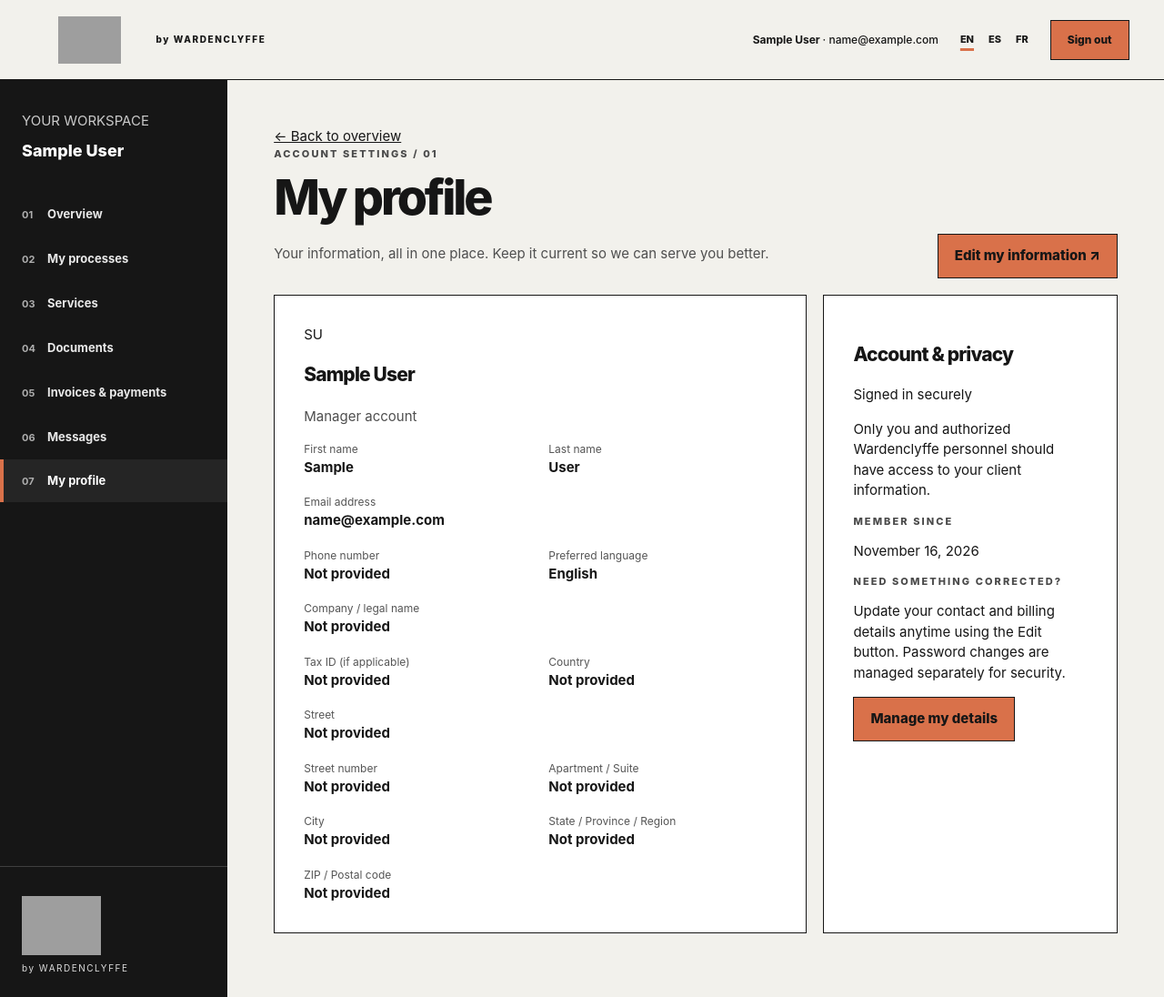
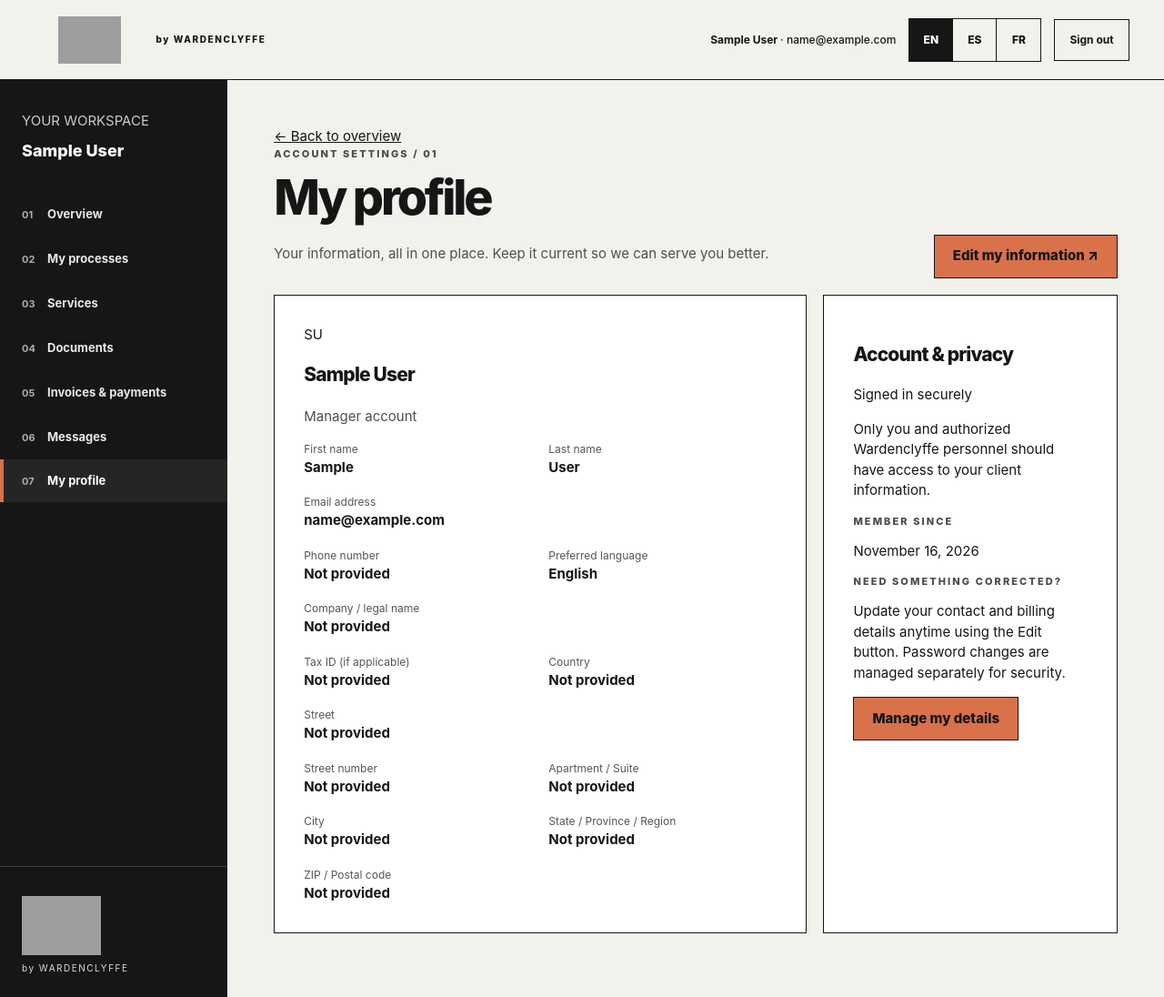
Before and after one commit to gfswardenclyffe/software_engineeringfall2026, a Django app: page /profile/ in a window 1280 px wide. Shown: the whole page at 91% size. Run offline with Django 5.2, Linux system fonts and the light colour scheme; the visitor is signed in with stand-in values (Sample User, id 1); parts of the project's set-up code (start-up, migrations or seed data) failed here and were passed over; grey boxes are pictures that could not be loaded.

Commit message:
Align language switchers, CTA text, auth journey, and area unit toggle

```diff
--- a/portal/static/portal/galiel-pages.css
+++ b/portal/static/portal/galiel-pages.css
@@ -58,3 +58,88 @@
 .galiel-auth .helptext{display:block;font-size:12px;color:#555}
 @media(max-width:920px){.galiel-auth .auth-layout{grid-template-columns:1fr}.galiel-auth .auth-brand{min-height:auto;padding:30px}.galiel-auth .auth-brand-content{margin:30px 0}.galiel-auth .auth-brand-content h2{font-size:38px}.galiel-auth .auth-journey{display:none}.ws-secondary .ws-content .filters{grid-template-columns:repeat(2,minmax(0,1fr))}}
 @media(max-width:620px){.galiel-auth .auth-form-content{padding:34px 20px}.galiel-auth .fields-two,.ws-secondary .ws-content .data,.ws-secondary .ws-content .columns,.ws-secondary .ws-content .grid,.ws-secondary .ws-content .cards,.ws-secondary .ws-content .filters{grid-template-columns:1fr}.ws-secondary .ws-content .hero{display:block}.galiel-auth .auth-languages a{padding:14px 12px}}
+
+
+/* 2026-11-16 UI QA: aligned language switchers, buttons and size selection. */
+.galiel-auth .auth-languages,
+.workspace-redesign .ws-languages{
+  display:grid!important;grid-template-columns:repeat(3,48px)!important;
+  gap:0!important;align-items:stretch!important;flex-shrink:0;
+  border:1px solid #161616!important;border-radius:0!important;
+  padding:0!important;margin:0!important;background:#F2F1EC!important;
+}
+.galiel-auth .auth-languages{align-self:flex-end;margin:16px 24px 0!important}
+.galiel-auth .auth-languages a,
+.workspace-redesign .ws-languages a{
+  display:flex!important;align-items:center!important;justify-content:center!important;
+  min-height:46px!important;width:48px!important;padding:0!important;margin:0!important;
+  border:0!important;border-right:1px solid #161616!important;border-radius:0!important;
+  color:#161616!important;background:#F2F1EC!important;font:800 12px/1 Inter,Arial,sans-serif!important;
+  text-decoration:none!important;
+}
+.galiel-auth .auth-languages a:last-child,
+.workspace-redesign .ws-languages a:last-child{border-right:0!important}
+.galiel-auth .auth-languages a[aria-current="page"],
+.workspace-redesign .ws-languages a[aria-current="page"]{
+  background:#161616!important;color:#fff!important;
+}
+.galiel-auth .auth-journey li{
+  display:grid!important;grid-template-columns:38px minmax(0,1fr)!important;
+  align-items:center!important;gap:12px!important;
+}
+.galiel-auth .auth-journey li::before{
+  margin:0!important;width:38px!important;display:block!important;
+  font-variant-numeric:tabular-nums;font-weight:800;
+}
+.galiel-auth .action,
+.galiel-auth button[type="submit"],
+.ws-secondary .action,
+.ws-secondary .btn,
+.ws-secondary .button,
+.ws-secondary button[type="submit"]{
+  display:inline-flex!important;align-items:center!important;justify-content:center!important;
+  vertical-align:middle!important;line-height:1.25!important;
+  min-height:48px!important;padding:12px 20px!important;
+  text-align:center!important;white-space:normal;
+}
+.workspace-redesign .ws-header-right{
+  display:flex!important;gap:14px!important;align-items:center!important;
+  justify-content:flex-end!important;flex-wrap:wrap!important;min-width:0;
+}
+.workspace-redesign .ws-header-right .ws-logout{
+  display:inline-flex!important;align-items:center!important;justify-content:center!important;
+  min-height:46px!important;background:transparent!important;
+  border:1px solid #161616!important;color:#161616!important;
+  padding:0 16px!important;white-space:nowrap;font-weight:750!important;
+}
+.workspace-redesign .ws-header-right form{margin:0!important;flex-shrink:0}
+.ws-secondary .ws-content .ws-size-field{
+  display:flex!important;align-items:stretch!important;gap:8px!important;min-width:0;
+}
+.ws-secondary .ws-content .ws-size-field input{
+  width:100%!important;flex:1 1 120px!important;min-width:0!important;
+  height:46px!important;line-height:1.3!important;
+}
+.ws-secondary .ws-content .ws-size-toggle{
+  display:grid!important;grid-template-columns:repeat(2,52px)!important;flex:0 0 auto;
+  border:1px solid #161616!important;min-height:46px!important;
+}
+.ws-secondary .ws-content .ws-size-toggle button{
+  display:inline-flex!important;align-items:center!important;justify-content:center!important;
+  width:52px!important;height:44px!important;min-height:44px!important;
+  line-height:1!important;padding:0!important;margin:0!important;
+  border:0!important;border-right:1px solid #161616!important;border-radius:0!important;
+  background:#fff!important;color:#161616!important;
+  font:750 13px/1 Inter,Arial,sans-serif!important;
+}
+.ws-secondary .ws-content .ws-size-toggle button:last-child{border-right:0!important}
+.ws-secondary .ws-content .ws-size-toggle button[aria-pressed="true"]{
+  background:#161616!important;color:white!important;
+}
+@media(max-width:520px){
+ .workspace-redesign .ws-header-right{gap:8px!important}
+ .workspace-redesign .ws-languages{grid-template-columns:repeat(3,42px)!important}
+ .workspace-redesign .ws-languages a{width:42px!important;min-height:44px!important}
+ .ws-secondary .ws-content .ws-size-toggle{grid-template-columns:repeat(2,44px)!important}
+ .ws-secondary .ws-content .ws-size-toggle button{width:44px!important}
+}
```
